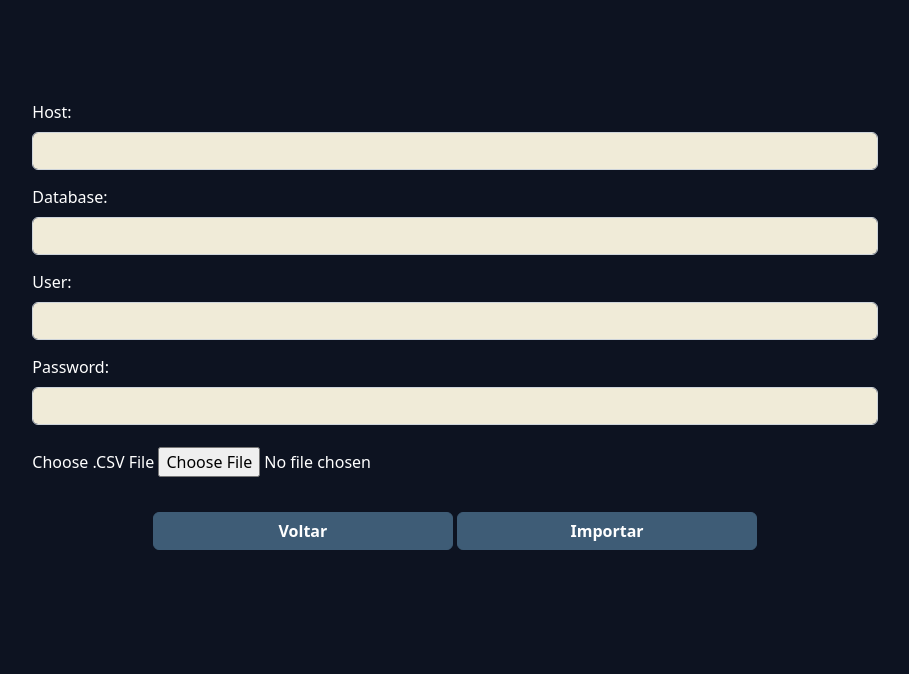
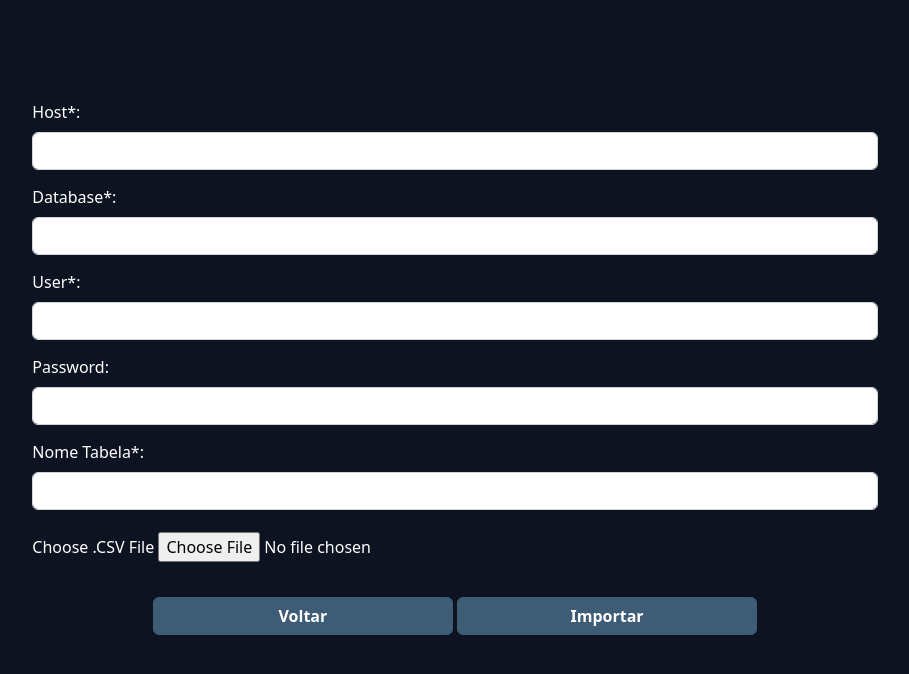
Before and after one commit to danielalexsander/csv_migration, a PHP site: page /form.html in a window 1280 px wide. Shown: the top 674 px of the page, without its empty margins (185-1094 px from the left). Run offline with PHP 8.4, Linux system fonts and the light colour scheme.

Commit message:
Novo design completo

```diff
--- a/form.html
+++ b/form.html
@@ -24,20 +24,22 @@
             <div class="col-sm-2"></div>
             <div class="col-sm-8">
                 <div class="form-container">
-                    <form action="process.php">
-                        <label for="host" class="form-label">Host:</label>
-                        <input required type="text" name="host" id="host" class="form-control input-color">
-                        <label for="database" class="form-label">Database:</label>
-                        <input required type="text" name="database" id="database" class="form-control input-color">
-                        <label for="user" class="form-label">User:</label>
-                        <input required type="text" name="user" id="user" class="form-control input-color">
+                    <form action="process.php" method="post" enctype="multipart/form-data">
+                        <label for="host" class="form-label">Host*:</label>
+                        <input required type="text" name="host" id="host" class="form-control">
+                        <label for="database" class="form-label">Database*:</label>
+                        <input required type="text" name="database" id="database" class="form-control">
+                        <label for="user" class="form-label">User*:</label>
+                        <input required type="text" name="user" id="user" class="form-control">
                         <label for="password" class="form-label">Password:</label>
-                        <input required type="password" name="password" id="password" class="form-control input-color">
-                        <label for="table_name" class="form-label" style="margin-top: 25px;">Choose .CSV File</label>
+                        <input type="password" name="password" id="password" class="form-control">
+                        <label for="table_name" class="form-label">Nome Tabela*:</label>
+                        <input required type="text" name="table_name" id="table_name" class="form-control">
+                        <label for="file" class="form-label" style="margin-top: 25px;">Choose .CSV File</label>
                         <input required type="file" name="file" id="file" accept=".csv">
                         <center>
                             <a href="index.html" class="btn btn-default index-botao">Voltar</a>
-                            <button type="submit" href="form.html" class="btn btn-default index-botao">Importar</button>
+                            <button type="submit" class="btn btn-default index-botao">Importar</button>
                         </center>
                     </form>
                 </div>
--- a/index.html
+++ b/index.html
@@ -34,6 +34,10 @@
                     <p class="index-paragrafo">
                         Basta clicar em "<b>Começar</b>" e informar os dados de conexão com seu banco de dados, seja local ou não. Ao final de todo o processo será exibido uma tabela com os dados que foram importados!
                     </p>
+                    <p class="index-paragrafo">
+                        Lembrando que caso a tabela tenha o campo "<b>id</b>", ele não será considerado (Exemplo de .sql nos arquivos).<br>
+                        A primeira linha do arquivo .csv também não é considerada.
+                    </p>
                     <center class="index-rodape">Desenvolvimento e Design - Daniel Alexsander</center>
                 </div>
             </div>
--- a/style.css
+++ b/style.css
@@ -20,7 +20,7 @@
 
 .index-rodape {
     font-size: 17px;
-    margin-top: 150px;
+    margin-top: 100px;
 }
 
 .index-botao {
@@ -48,6 +48,23 @@
     margin-top: 15px;
 }
 
-.input-color {
+.sucesso-aviso {
+    background-color: #748CAB;
+    color: white;
+    margin-top: 1%;
+    height: 200px;
+    border-radius: 30px;
+}
+
+.sucesso-tabela {
+    margin: 30px;
+}
+
+th {
+    text-align: center;
+}
+
+tr {
     background-color: #F0EBD8;
+    border-color: #0D1321;
 }
```
Also changed, not shown: process.php (+60 -19 lines), table.html (deleted).
